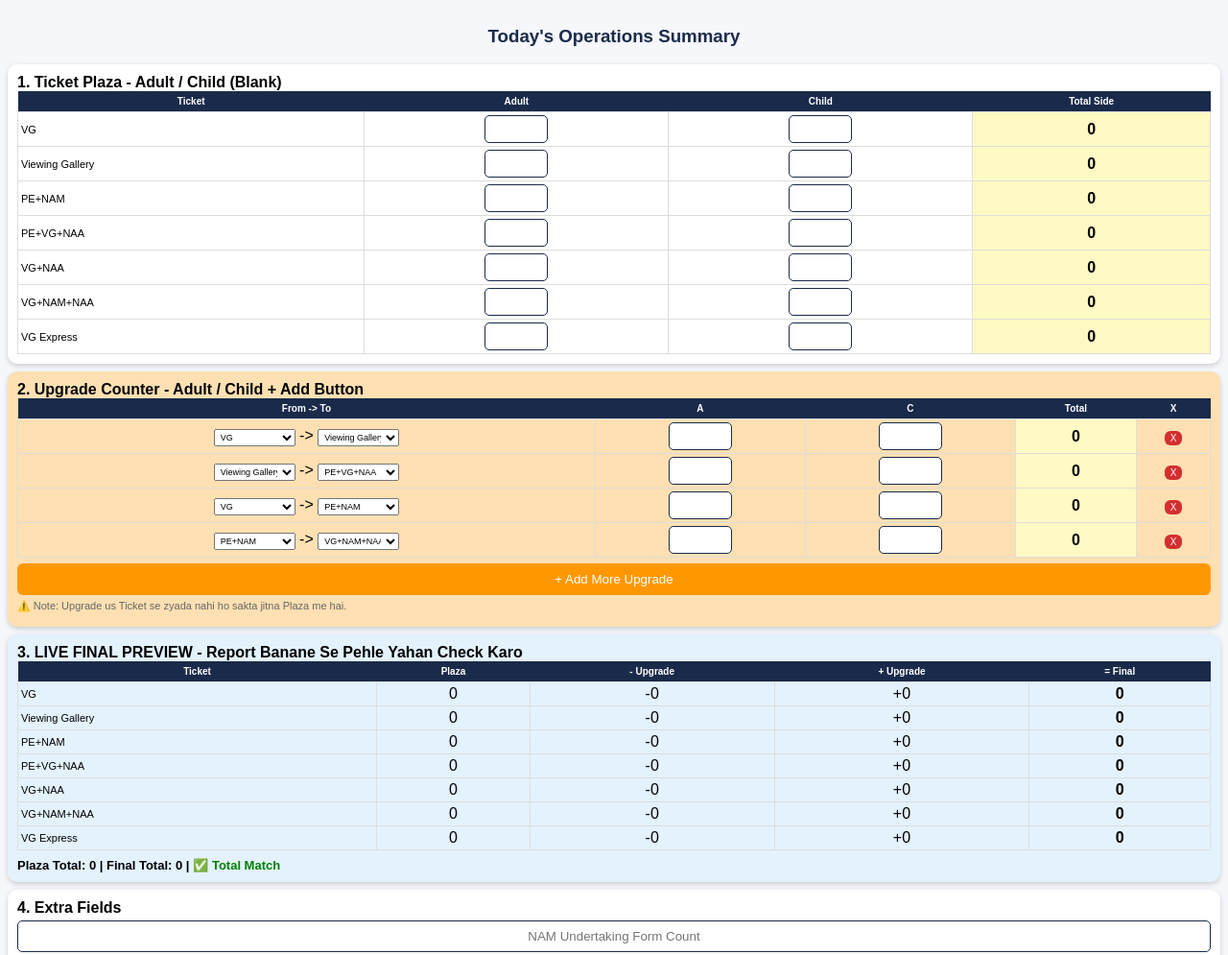
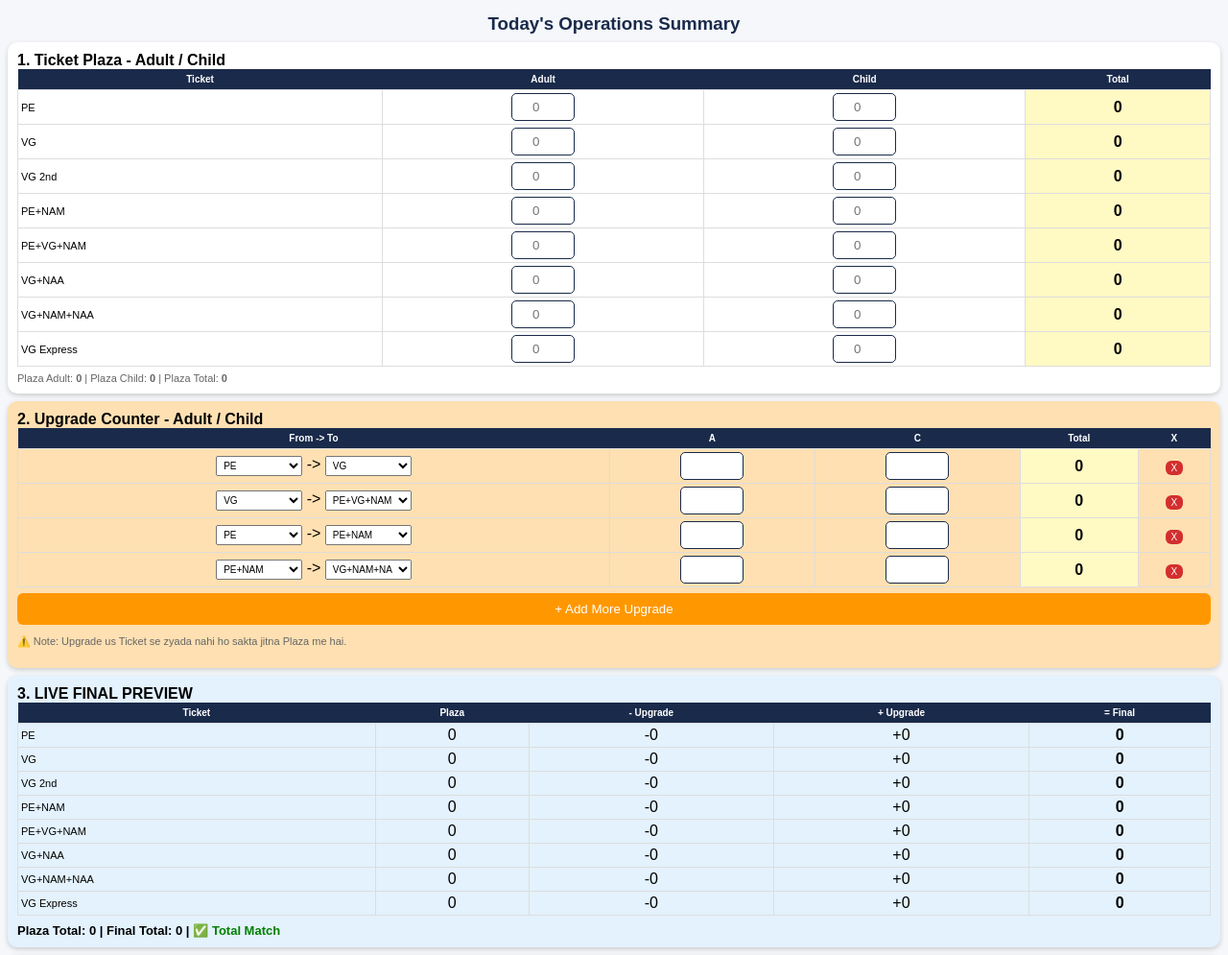
Before and after one commit to ankushjain586-ctrl/sob-combo-calculator, a plain HTML site: page index.html in a window 1280 px wide. Shown: the top 995 px of the page at 96% size. Drawn offline with Linux system fonts and the light colour scheme.

Commit message:
Update index.html

```diff
--- a/index.html
+++ b/index.html
@@ -3,10 +3,10 @@
 <head>
 <meta charset="UTF-8">
 <meta name="viewport" content="width=device-width, initial-scale=1.0">
-<title>SOB - Full Final + Error Check</title>
+<title>SOB - Final Report V2</title>
 <style>
 body{font-family:Arial;padding:8px;background:#f5f7fb;margin:0}
-h3{text-align:center;color:#1a2a4a}
+h3{text-align:center;color:#1a2a4a;margin:6px 0}
 .card{background:#fff;padding:10px;border-radius:10px;margin:8px 0;box-shadow:0 2px 5px #ccc}
 table{width:100%;border-collapse:collapse}
 th{background:#1a2a4a;color:#fff;padding:5px;font-size:10px}
@@ -15,7 +15,7 @@ input{width:52px;padding:6px;text-align:center;border:1.5px solid #1a2a4a;border
 input.error{border:2px solid red!important;background:#ffe0e0!important}
 .total{font-weight:bold;background:#fff9c4;min-width:35px}
 .total.bad{background:#ffcdd2!important;color:#d32f2f}
-select{font-size:9px;width:85px;padding:2px}
+select{font-size:10px;width:90px;padding:3px}
 button{padding:9px;border:none;border-radius:6px;cursor:pointer}
 .btn-main{width:100%;padding:12px;background:#1a2a4a;color:#fff;font-size:15px;margin-top:8px}
 .btn-main:disabled{background:#999!important}
@@ -26,6 +26,7 @@ textarea{width:100%;height:550px;font-size:14px;padding:10px;box-sizing:border-b
 #warnBox{display:none;background:#ffebee;border:2px solid #d32f2f;color:#d32f2f;padding:10px;border-radius:8px;font-size:13px;font-weight:bold;margin:8px 0}
 #okBox{display:none;background:#e8f5e9;border:2px solid #0f7a3d;color:#0f7a3d;padding:10px;border-radius:8px;font-size:13px;font-weight:bold;margin:8px 0}
 .preview-row.bad{color:#d32f2f;font-weight:bold}
+.small{font-size:11px;color:#666}
 </style>
 </head>
 <body>
@@ -35,26 +36,25 @@ textarea{width:100%;height:550px;font-size:14px;padding:10px;box-sizing:border-b
 <div id="okBox">✅ Sab Sahi Hai - Report Banane Ke Liye Ready Hai</div>
 
 <div class="card">
-<b>1. Ticket Plaza - Adult / Child (Blank)</b>
+<b>1. Ticket Plaza - Adult / Child</b>
 <table id="plazaTable">
-<tr><th>Ticket</th><th>Adult</th><th>Child</th><th>Total Side</th></tr>
+<tr><th>Ticket</th><th>Adult</th><th>Child</th><th>Total</th></tr>
 </table>
+<div class="small" style="margin-top:6px">Plaza Adult: <b id="plazaAdult">0</b> | Plaza Child: <b id="plazaChild">0</b> | Plaza Total: <b id="plazaTotalTop">0</b></div>
 </div>
 
 <div class="card" style="background:#ffe0b2">
-<b>2. Upgrade Counter - Adult / Child + Add Button</b>
+<b>2. Upgrade Counter - Adult / Child</b>
 <table id="upTable">
 <tr><th>From -> To</th><th>A</th><th>C</th><th>Total</th><th>X</th></tr>
 </table>
 <button class="btn-add" onclick="addUpRow()">+ Add More Upgrade</button>
-<p style="font-size:11px;color:#666;margin:5px 0">⚠️ Note: Upgrade us Ticket se zyada nahi ho sakta jitna Plaza me hai.</p>
+<p class="small">⚠️ Note: Upgrade us Ticket se zyada nahi ho sakta jitna Plaza me hai.</p>
 </div>
 
 <div class="card" style="background:#e3f2fd">
-<b>3. LIVE FINAL PREVIEW - Report Banane Se Pehle Yahan Check Karo</b>
-<table id="previewTable">
-<tr><th>Ticket</th><th>Plaza</th><th>- Upgrade</th><th>+ Upgrade</th><th>= Final</th></tr>
-</table>
+<b>3. LIVE FINAL PREVIEW</b>
+<table id="previewTable"></table>
 <div style="margin-top:8px;font-size:13px"><b>Plaza Total: <span id="plazaTotal">0</span> | Final Total: <span id="finalTotal">0</span> | <span id="matchText"></span></b></div>
 </div>
 
@@ -78,14 +78,14 @@ textarea{width:100%;height:550px;font-size:14px;padding:10px;box-sizing:border-b
 </div>
 
 <script>
-const tickets = ["VG","Viewing Gallery",,"PE+NAM","PE+VG+NAA","VG+NAA","VG+NAM+NAA","VG Express"];
-const plazaIds = ["pe","vg",,"penam","pevgnam","vgnaa","vgnamnaa","vgexp"];
+const tickets = ["PE","VG","VG 2nd","PE+NAM","PE+VG+NAM","VG+NAA","VG+NAM+NAA","VG Express"];
+const plazaIds = ["pe","vg","vg2","penam","pevgnam","vgnaa","vgnamnaa","vgexp"];
 let upCount=0;
 
 function initPlaza(){
  let html="";
  tickets.forEach((t,i)=>{
-  html+=`<tr><td style="text-align:left;font-size:11px">${t}</td><td><input id="${plazaIds[i]}_a" type="number" placeholder="" value="" oninput="calc()"></td><td><input id="${plazaIds[i]}_c" type="number" placeholder="" value="" oninput="calc()"></td><td id="${plazaIds[i]}_t" class="total">0</td></tr>`;
+  html+=`<tr><td style="text-align:left;font-size:11px">${t}</td><td><input id="${plazaIds[i]}_a" type="number" placeholder="0" value="" oninput="calc()"></td><td><input id="${plazaIds[i]}_c" type="number" placeholder="0" value="" oninput="calc()"></td><td id="${plazaIds[i]}_t" class="total">0</td></tr>`;
  });
  document.getElementById('plazaTable').innerHTML+=html;
 }
@@ -104,12 +104,15 @@ function vi(id){return parseInt(document.getElementById(id)?.value)||0}
 function calc(){
  let errors=[];
  let plazaVals = plazaIds.map(pid=> vi(pid+'_a')+vi(pid+'_c'));
+ let plazaA = plazaIds.map(pid=> vi(pid+'_a')).reduce((a,b)=>a+b,0);
+ let plazaC = plazaIds.map(pid=> vi(pid+'_c')).reduce((a,b)=>a+b,0);
  plazaIds.forEach((pid,i)=>{
   document.getElementById(pid+'_t').innerText=plazaVals[i];
   document.getElementById(pid+'_t').classList.remove('bad');
  });
  let outFrom = new Array(8).fill(0);
  let inTo = new Array(8).fill(0);
+ let outA = new Array(8).fill(0), outC = new Array(8).fill(0);
  for(let i=0;i<upCount;i++){
   let f=document.getElementById(`from_${i}`), t=document.getElementById(`to_${i}`);
   if(!f||!t) continue;
@@ -121,13 +124,18 @@ function calc(){
   if(aEl) aEl.classList.remove('error');
   if(cEl) cEl.classList.remove('error');
   if(el) el.classList.remove('bad');
-  if(parseInt(f.value)===parseInt(t.value) && tot>0){
-    errors.push(`Row ${i+1}: From aur To same hai - ${tickets[f.value]}`);
+  let fi=parseInt(f.value), ti=parseInt(t.value);
+  if(fi===ti && tot>0){
+    errors.push(`Row ${i+1}: From aur To same hai - ${tickets[fi]}`);
     if(aEl) aEl.classList.add('error');
     if(cEl) cEl.classList.add('error');
   }
-  outFrom[parseInt(f.value)]+=tot;
-  inTo[parseInt(t.value)]+=tot;
+  outFrom[fi]+=tot; inTo[ti]+=tot;
+  outA[fi]+=a; outC[fi]+=c;
+  // Adult / Child alag se check
+  if(a > vi(plazaIds[fi]+'_a') && a>0){
+    // sirf warning, total check main hai
+  }
  }
  outFrom.forEach((out,i)=>{
   if(out > plazaVals[i]){
@@ -146,6 +154,9 @@ function calc(){
  document.getElementById('previewTable').innerHTML=pHtml;
  document.getElementById('plazaTotal').innerText=plazaTotal;
  document.getElementById('finalTotal').innerText=finalTotal;
+ document.getElementById('plazaAdult').innerText=plazaA;
+ document.getElementById('plazaChild').innerText=plazaC;
+ document.getElementById('plazaTotalTop').innerText=plazaTotal;
  let matchEl=document.getElementById('matchText');
  if(plazaTotal===finalTotal){ matchEl.innerText='✅ Total Match'; matchEl.style.color='green'; }
  else { matchEl.innerText='❌ Total MISMATCH!'; matchEl.style.color='red'; errors.push(`Total Mismatch: Plaza ${plazaTotal} != Final ${finalTotal}`); }
@@ -171,11 +182,17 @@ function makeReport(){
  let finalVals=res.finalVals;
  let today=new Date().toLocaleDateString('en-GB');
  let total=res.finalTotal;
- let text=`Today's Operations Summary for , ${today}.\n\nPark Entry( *PE* ) = *${finalVals[0]}*\n\nViewing Gallery ( *VG* ) = *${finalVals[1]}*\n\nViewing Gallery ( *VG 2nd* ) = *${finalVals[2]}*\n\nPE + Nij Aatma Manthan ( *NAM* ) = *${finalVals[3]}*\n\nPE + VG + NAM = *${finalVals[4]}*\n\nVG + Nij Aatma Abhishek ( *NAA* ) = *${finalVals[5]}*\n\nVG + NAM + NAA = *${finalVals[6]}*\n\nVG Express = *${finalVals[7]}*\n\n_Total Footfall = *${total}*_\n\n* NAM Undertaking Form = ${document.getElementById('namForm').value||'        '} (Including    below 4-year-old kids)\n\n* VG, NAA, NAM Undertaking form = ${document.getElementById('vgForm').value||''} (Including below 4-year-old kids)\n\nTotal Loyalty Card = *${document.getElementById('loyalty').value||'**'}*\n\n(*Total School Contact ${document.getElementById('school').value||'**'}\n\nGoogle Review = ${document.getElementById('google').value||''}\n\nTotal Video Feedback = *${document.getElementById('video').value||'0'}*\n\nTotal Trip Advisors = ${document.getElementById('trip').value||''}`;
+ let text=`Today's Operations Summary for , ${today}.\n\nPark Entry( *PE* ) = *${finalVals[0]}*\n\nViewing Gallery ( *VG* ) = *${finalVals[1]}*\n\nViewing Gallery ( *VG 2nd* ) = *${finalVals[2]}*\n\nPE + Nij Aatma Manthan ( *NAM* ) = *${finalVals[3]}*\n\nPE + VG + NAM = *${finalVals[4]}*\n\nVG + Nij Aatma Abhishek ( *NAA* ) = *${finalVals[5]}*\n\nVG + NAM + NAA = *${finalVals[6]}*\n\nVG Express = *${finalVals[7]}*\n\n_Total Footfall = *${total}*_\n\n* NAM Undertaking Form = ${document.getElementById('namForm').value||'        '} (Including below 4-year-old kids)\n\n* VG, NAA, NAM Undertaking form = ${document.getElementById('vgForm').value||''} (Including below 4-year-old kids)\n\nTotal Loyalty Card = *${document.getElementById('loyalty').value||'**'}*\n\nTotal School Contact = *${document.getElementById('school').value||'**'}*\n\nGoogle Review = ${document.getElementById('google').value||''}\n\nTotal Video Feedback = *${document.getElementById('video').value||'0'}*\n\nTotal Trip Advisors = ${document.getElementById('trip').value||''}`;
  document.getElementById('finalText').value=text;
 }
 function share(){ makeReport(); let t=document.getElementById('finalText').value; if(!t) return; navigator.clipboard.writeText(t); window.open("https://wa.me/?text="+encodeURIComponent(t),'_blank'); }
-function clearAll(){ document.querySelectorAll('input[type=number]').forEach(i=>i.value=''); document.querySelectorAll('.total').forEach(e=>e.innerText='0'); document.getElementById('finalText').value=''; calc(); }
+function clearAll(){
+ document.querySelectorAll('input[type=number]').forEach(i=>i.value='');
+ document.querySelectorAll('.extra').forEach(i=>{ if(i.id!=='video') i.value=''; else i.value='0'; });
+ document.querySelectorAll('.total').forEach(e=>e.innerText='0');
+ document.getElementById('finalText').value='';
+ calc();
+}
 initPlaza();
 addUpRow(0,1); addUpRow(1,4); addUpRow(0,3); addUpRow(3,6);
 calc();
```
